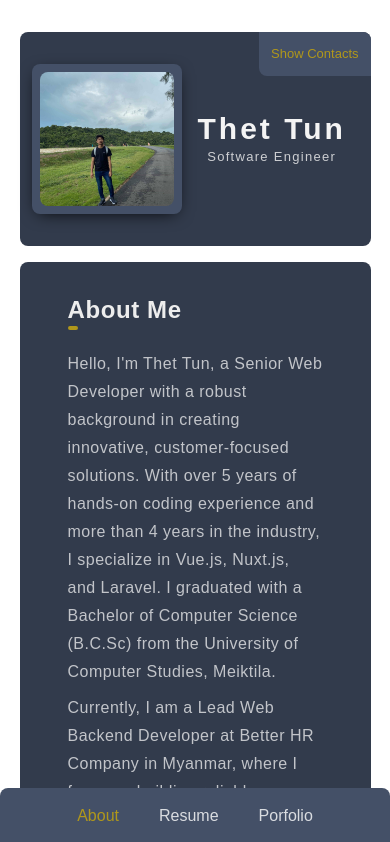
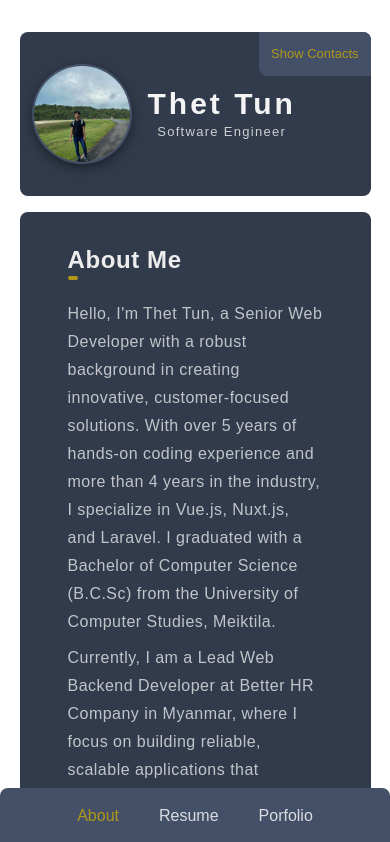
Before and after one commit to thettun17/portfolio, a Next.js app: page / in a window 390 px wide. Shown: the top 842 px of the page. Built offline with nearby package versions, Linux system fonts and the light colour scheme.

Commit message:
chnage mobile profile

```diff
--- a/components/layouts/Sidebar.tsx
+++ b/components/layouts/Sidebar.tsx
@@ -10,12 +10,12 @@ export default function Sidebar() {
       <div className="px-3 my-8">
         {/* Profile Part */}
         <div className="text-customWhite flex laptop:flex-col mobile:flex-row items-center text-center gap-4 ">
-          <div className="rounded-lg w-[150px] bg-secondaryColor custom-shadow p-2">
+          <div className="tablet:rounded-lg mobile:rounded-full tablet:w-[150px] mobile:w-[100px] bg-secondaryColor custom-shadow tablet:p-2 mobile:p-0.5">
             <img
               src="/images/profile.jpg"
               alt="profile"
               width="100%"
-              className="rounded-lg w-[150px]"
+              className="tablet:rounded-lg mobile:rounded-full tablet:w-[150px] mobile:w-[100px]"
             />
           </div>
           <div>
```
